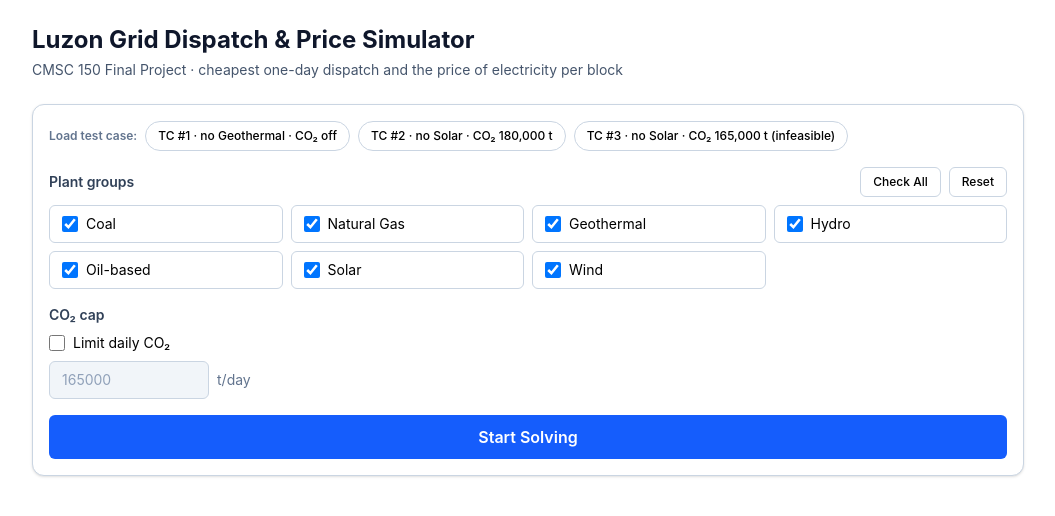
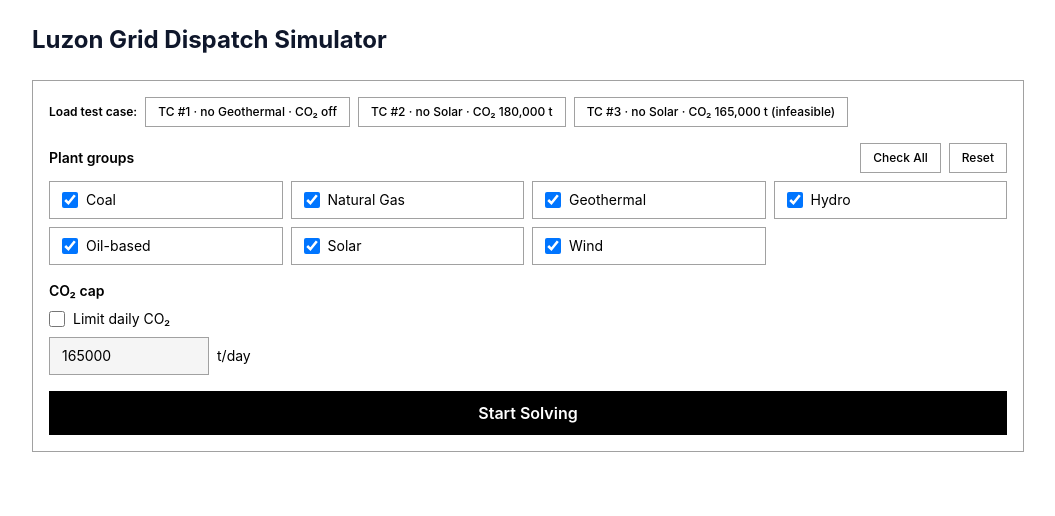
Before and after one commit to yondel3610/DOSPrado_CMSC150Project, a React (Vite) app: page / in a window 1280 px wide. Shown: the top 516 px of the page, without its empty margins (112-1167 px from the left). Built offline with nearby package versions, Linux system fonts and the light colour scheme.

Commit message:
CSS changes for future customization of the UI

```diff
--- a/src/App.tsx
+++ b/src/App.tsx
@@ -11,7 +11,7 @@ import { TEST_CASE_PRESETS } from "./tabs/presets";
 type TabId = "results" | "tableau";
 
 const presetButton =
-  "rounded-full border border-slate-300 px-3 py-1.5 text-xs font-medium hover:bg-slate-100";
+  "border border-neutral-400 px-3 py-1.5 text-xs font-medium hover:bg-neutral-100";
 
 export default function App() {
   // Inputs
@@ -53,15 +53,12 @@ export default function App() {
   return (
     <main className="mx-auto max-w-5xl space-y-6 px-4 py-6">
       <header className="space-y-1">
-        <h1 className="text-2xl font-bold text-slate-900">Luzon Grid Dispatch &amp; Price Simulator</h1>
-        <p className="text-sm text-slate-600">
-          CMSC 150 Final Project · cheapest one-day dispatch and the price of electricity per block
-        </p>
+        <h1 className="text-2xl font-bold text-slate-900">Luzon Grid Dispatch Simulator</h1>
       </header>
 
-      <section className="space-y-4 rounded-xl border border-slate-300 bg-white p-4 shadow-sm">
+      <section className="space-y-4 border border-neutral-400 bg-white p-4">
         <div className="flex flex-wrap items-center gap-2">
-          <span className="text-xs font-semibold text-slate-500">Load test case:</span>
+          <span className="text-xs font-semibold text-black">Load test case:</span>
           {TEST_CASE_PRESETS.map((preset) => (
             <button
               key={preset.id}
@@ -91,7 +88,7 @@ export default function App() {
         {error !== null && (
           <p
             role="alert"
-            className="rounded-md border border-red-300 bg-red-50 px-4 py-3 text-sm font-medium text-red-700"
+            className="border-2 border-black bg-white px-4 py-3 text-sm font-medium text-black"
           >
             {error}
           </p>
@@ -100,7 +97,7 @@ export default function App() {
         <button
           type="button"
           onClick={handleSolve}
-          className="w-full rounded-md bg-blue-600 px-4 py-2.5 font-semibold text-white hover:bg-blue-700"
+          className="w-full bg-black px-4 py-2.5 font-semibold text-white hover:bg-neutral-800"
         >
           Start Solving
         </button>
@@ -108,7 +105,7 @@ export default function App() {
 
       {outcome !== null && (
         <section className="space-y-3">
-          <nav className="flex gap-1 border-b border-slate-300">
+          <nav className="flex gap-1 border-b border-neutral-400">
             {(["results", "tableau"] as TabId[]).map((tab) => (
               <button
                 key={tab}
@@ -116,8 +113,8 @@ export default function App() {
                 onClick={() => setActiveTab(tab)}
                 className={
                   activeTab === tab
-                    ? "-mb-px rounded-t-md border-x border-t border-slate-300 bg-white px-4 py-2 text-sm font-semibold text-blue-700"
-                    : "px-4 py-2 text-sm text-slate-600 hover:text-slate-900"
+                    ? "-mb-px border-x border-t border-neutral-400 bg-white px-4 py-2 text-sm font-semibold text-black"
+                    : "px-4 py-2 text-sm text-black hover:bg-neutral-100"
                 }
               >
                 {tab === "results" ? "Results" : "Simplex Tableau"}
--- a/src/components/BasicSolution.tsx
+++ b/src/components/BasicSolution.tsx
@@ -13,18 +13,15 @@ export function BasicSolution({ values, columnLabels }: BasicSolutionProps) {
         .filter((entry) => entry.value !== 0);
 
     if (entries.length === 0) {
-        return <p className="text-sm text-slate-500">Every variable is nonbasic (all zero).</p>;
+        return <p className="text-sm text-black">Every variable is nonbasic (all zero).</p>;
     }
     return (
-        <div className="flex flex-wrap gap-2">
+        <ul className="list-disc columns-2 gap-8 pl-5 font-mono text-sm sm:columns-3 md:columns-4">
         {entries.map((entry) => (
-            <span
-            key={entry.label}
-            className="rounded-md border border-slate-300 bg-slate-50 px-2 py-1 font-mono text-xs"
-            >
+            <li key={entry.label}>
             {entry.label} = {formatCell(entry.value)}
-            </span>
+            </li>
         ))}
-        </div>
+        </ul>
     );
 }
--- a/src/components/Co2CapInput.tsx
+++ b/src/components/Co2CapInput.tsx
@@ -10,7 +10,7 @@ interface Co2CapInputProps {
 export function Co2CapInput({ enabled, value, onToggle, onChange }: Co2CapInputProps) {
     return (
         <section className="space-y-2">
-        <h2 className="text-sm font-semibold text-slate-700">CO₂ cap</h2>
+        <h2 className="text-sm font-semibold text-black">CO₂ cap</h2>
         <label className="flex w-fit cursor-pointer items-center gap-2 text-sm">
             <input
             type="checkbox"
@@ -28,9 +28,9 @@ export function Co2CapInput({ enabled, value, onToggle, onChange }: Co2CapInputP
             value={value}
             placeholder="e.g. 165000"
             onChange={(e) => onChange(e.target.value)}
-            className="w-40 rounded-md border border-slate-300 px-3 py-2 text-sm disabled:bg-slate-100 disabled:text-slate-400"
+            className="w-40 border border-neutral-400 px-3 py-2 text-sm disabled:bg-neutral-100 disabled:text-black"
             />
-            <span className="text-sm text-slate-500">t/day</span>
+            <span className="text-sm text-black">t/day</span>
         </div>
         </section>
     );
--- a/src/components/GroupSelector.tsx
+++ b/src/components/GroupSelector.tsx
@@ -9,13 +9,13 @@ interface GroupSelectorProps {
     onReset: () => void;
 }
 const smallButton =
-    "rounded-md border border-slate-300 px-3 py-1.5 text-xs font-medium hover:bg-slate-100";
+    "border border-neutral-400 px-3 py-1.5 text-xs font-medium hover:bg-neutral-100";
 
 export function GroupSelector({ selectedKeys, onToggle, onCheckAll, onReset }: GroupSelectorProps) {
     return (
         <section className="space-y-2">
         <div className="flex items-center justify-between gap-2">
-            <h2 className="text-sm font-semibold text-slate-700">Plant groups</h2>
+            <h2 className="text-sm font-semibold text-black">Plant groups</h2>
             <div className="flex gap-2">
             <button type="button" onClick={onCheckAll} className={smallButton}>
                 Check All
@@ -29,7 +29,7 @@ export function GroupSelector({ selectedKeys, onToggle, onCheckAll, onReset }: G
             {PLANT_GROUPS.map((group) => (
             <label
                 key={group.key}
-                className="flex cursor-pointer items-center gap-2 rounded-md border border-slate-300 px-3 py-2 text-sm hover:bg-slate-50"
+                className="flex cursor-pointer items-center gap-2 border border-neutral-400 px-3 py-2 text-sm hover:bg-neutral-50"
             >
                 <input
                 type="checkbox"
--- a/src/components/StatusBanner.tsx
+++ b/src/components/StatusBanner.tsx
@@ -8,20 +8,20 @@ interface StatusBannerProps {
 export function StatusBanner({ status, iterations }: StatusBannerProps) {
     if (status === "optimal") {
         return (
-        <p className="rounded-md border border-green-300 bg-green-50 px-4 py-3 text-sm font-medium text-green-800">
+        <p className="border border-neutral-400 bg-neutral-100 px-4 py-3 text-sm font-medium text-black">
             Optimal solution found · {iterations} {iterations === 1 ? "iteration" : "iterations"}
         </p>
         );
     }
     if (status === "unbounded") {
         return (
-        <p className="rounded-md border border-amber-300 bg-amber-50 px-4 py-3 text-sm font-medium text-amber-800">
+        <p className="border border-neutral-400 bg-neutral-100 px-4 py-3 text-sm font-medium text-black">
             The problem is infeasible. · Number of iterations: {iterations}
         </p>
         );
     }
     return (
-        <p className="rounded-md border border-red-300 bg-red-50 px-4 py-3 text-sm font-medium text-red-800">
+        <p className="border-2 border-black bg-white px-4 py-3 text-sm font-medium text-black">
         Iteration limit reached without convergence — please report this case.
         </p>
     );
--- a/src/components/TableauView.tsx
+++ b/src/components/TableauView.tsx
@@ -14,15 +14,15 @@ interface TableauViewProps {
 
 export function TableauView({ tableau, columnLabels, rowLabels, highlight }: TableauViewProps) {
     return (
-        <div className="max-h-[70vh] overflow-auto rounded-lg border border-slate-300">
+        <div className="max-h-[70vh] overflow-auto border border-neutral-400">
         <table className="w-max border-collapse text-xs tabular-nums">
             <thead>
             <tr>
-                <th className="sticky left-0 top-0 z-30 border-b border-r bg-slate-100 px-2 py-1" />
+                <th className="sticky left-0 top-0 z-30 border-b border-r bg-neutral-100 px-2 py-1" />
                 {columnLabels.map((label) => (
                 <th
                     key={label}
-                    className="sticky top-0 z-20 border-b border-r bg-slate-100 px-2 py-1 font-semibold"
+                    className="sticky top-0 z-20 border-b border-r bg-neutral-100 px-2 py-1 font-semibold"
                 >
                     {label}
                 </th>
@@ -31,8 +31,8 @@ export function TableauView({ tableau, columnLabels, rowLabels, highlight }: Tab
             </thead>
             <tbody>
             {tableau.map((row, i) => (
-                <tr key={i} className="odd:bg-white even:bg-slate-50">
-                <th className="sticky left-0 z-10 border-b border-r bg-slate-100 px-2 py-1 font-semibold">
+                <tr key={i} className="odd:bg-white even:bg-neutral-50">
+                <th className="sticky left-0 z-10 border-b border-r bg-neutral-100 px-2 py-1 font-semibold">
                     {rowLabels[i]}
                 </th>
                 {row.map((value, j) => {
```
